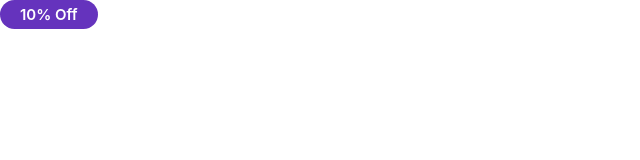
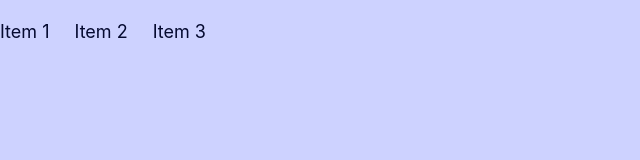
Before and after one commit to Kayla0608/KTShop, a website: page index.html in a window 1280 px wide. Shown: the whole page, without its empty margins (0-640 px from the left). Drawn offline with nearby package versions, Linux system fonts and the light colour scheme; a web font is replaced by a local one.

Commit message:
Adding gradients to color scheme.

```diff
--- a/css/styles.css
+++ b/css/styles.css
@@ -4,6 +4,9 @@
     --color-secondary: #3b3297;
     --color-accent: #b551c7;
     --color-headings: white;
+    --color-body: #cdd2ff;
+    --my-gradient: linear-gradient(90deg, rgba(1,0,27,1) 0%, rgba(148,87,255,1) 100%);
+    --my-gradient-light: linear-gradient(90deg, rgba(201,140,243,1) 9%, rgba(228,147,255,1) 32%, rgba(252,252,252,1) 100%);;
 }
 /*Typography*/
 html{
@@ -13,7 +16,7 @@ body {
     font-family: Inter, Arial, Helvetica, sans-serif;
     font-size: 2.4rem;
     line-height: 1.5;
-    color: var(--color-body);
+    background-color: var(--color-body);
 }
 h1{
     color: var(--color-headings)
@@ -112,3 +115,15 @@ a{
         font-size: 1.2rem;
     }
 }
+
+/*Lists*/
+.list{
+    list-style: none;
+    padding-left: 0;
+    color: var(--color-primary-darker);
+}
+
+.list--inline .list__item{
+    display: inline-block;
+    margin-right: 2rem;
+}
--- a/index.html
+++ b/index.html
@@ -10,5 +10,11 @@
     <title>Document</title>
 </head>
 <body>
-    <span class="badge badge--primary">10% Off</span>
+
+        <ul class="list list--inline">
+            <li class="list__item">Item 1</li>
+            <li class="list__item">Item 2</li>
+            <li class="list__item">Item 3</li>
+        </ul>
+</body>
 </html>
```
